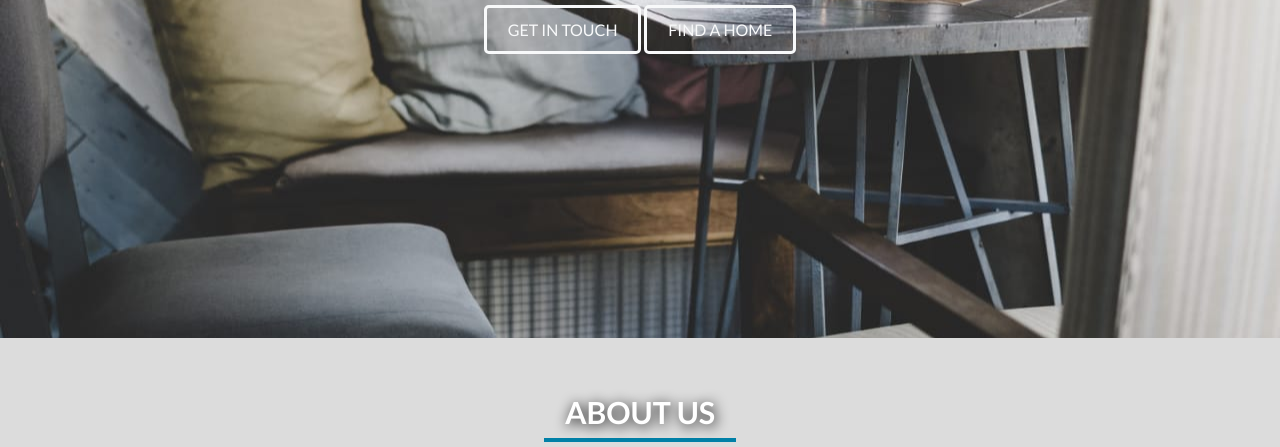
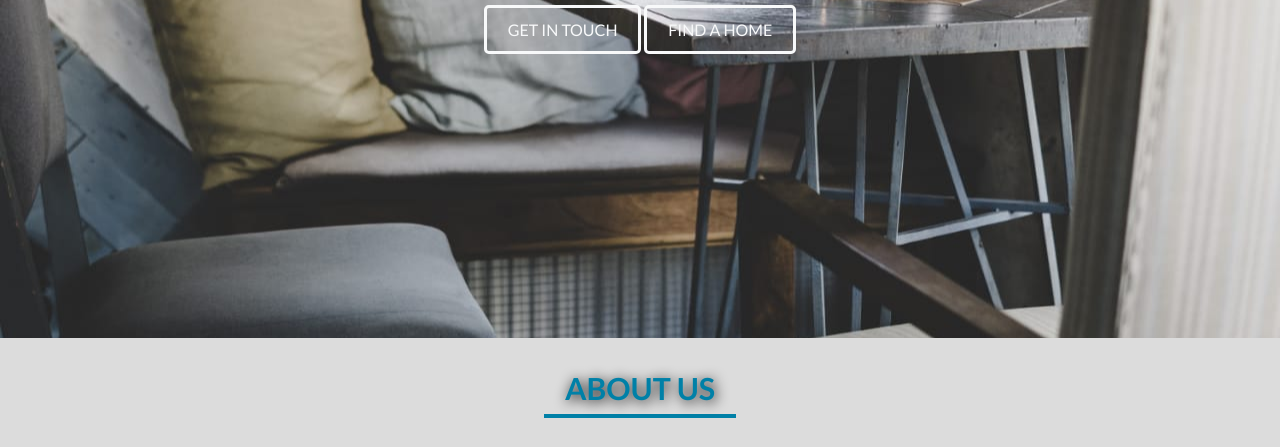
Before and after one commit to Ibraaheem/Ibraaheem.github.io, a plain HTML site: page index.html in a window 1280 px wide. Shown: the part 462-909 px from the top of the page. Drawn offline with Linux system fonts and the light colour scheme; a script that the page names is missing.

Commit message:
Update index.html

```diff
--- a/index.html
+++ b/index.html
@@ -67,7 +67,7 @@
 <div id="about" class="offset">
 	<div class="co"></div>
 
-			<div class="heading-bar">
+			<div class="heading-bar-about">
 				<div class="narrow text-center">
 					<h3 class="heading">About Us</h3>
 					<div class="heading-underline"></div>
```
